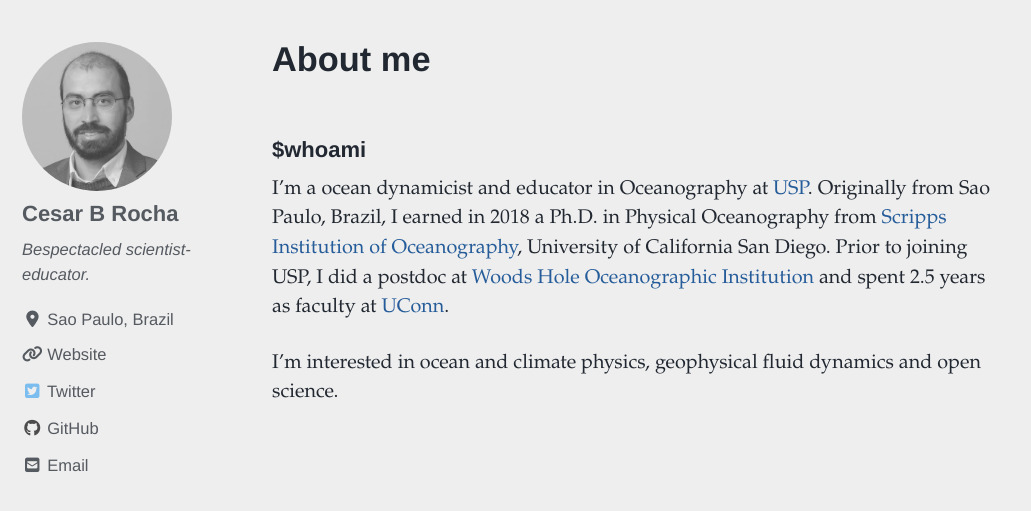
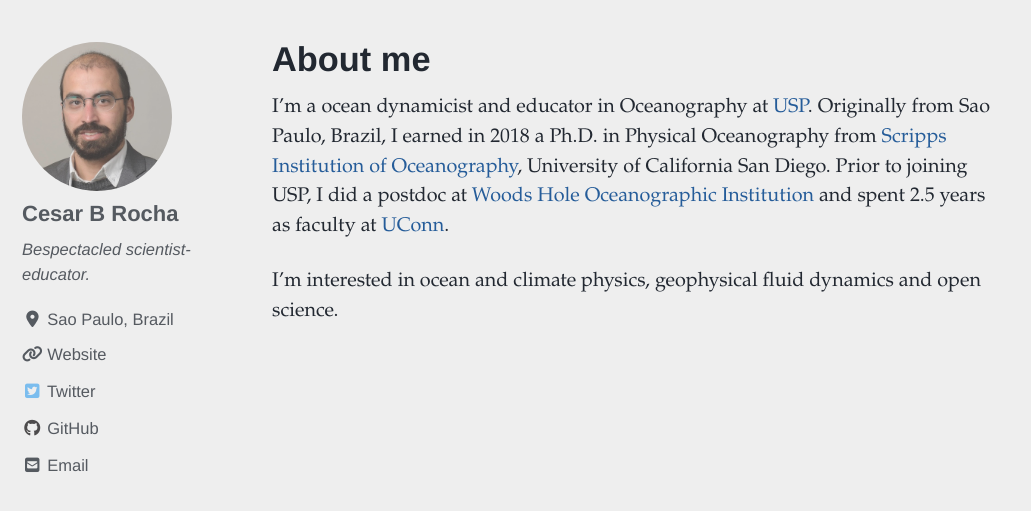
Before and after one commit to cesar-rocha/cesar-rocha.github.io, a Jekyll site: the page built from index.md, in a window 1280 px wide and 900 px high, scrolled down 960 px, cut to the strip 123-634 px from the top of the window. Shown: the whole strip, without its empty margins (0-1031 px from the left). Built offline with Jekyll 4.4.1, drawn with Linux system fonts in a browser that asks for light colours; cached includes are drawn as plain includes; nearby versions of some CDN libraries.

Commit message:
change photo to colored photo

```diff
--- a/index.md
+++ b/index.md
@@ -6,7 +6,6 @@
   image: /assets/images/vorticity.png
 ---
 
-### $whoami
 I'm a ocean dynamicist and educator in Oceanography at [USP](https://www5.usp.br). Originally from Sao Paulo, Brazil, I earned in 2018 a Ph.D. in Physical Oceanography from [Scripps Institution of Oceanography](https://www.scripps.ucsd.edu">Scripps Institution of Oceanography), University of California San Diego. Prior to joining USP, I did a postdoc at [Woods Hole Oceanographic Institution](www.whoi.edu) and spent 2.5 years as faculty at [UConn](www.uconn.edu).
 
 I'm interested in ocean and climate physics, geophysical fluid dynamics and open science.
```
Also changed, not shown: assets/images/bio-photo_cesar.jpg.
